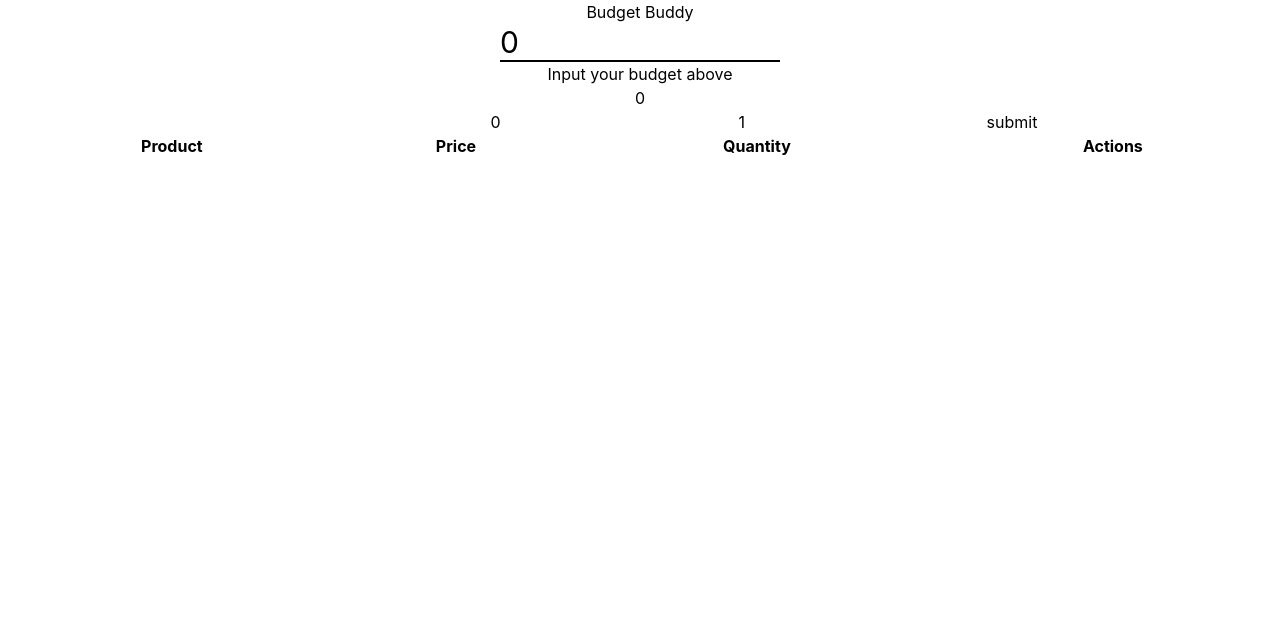
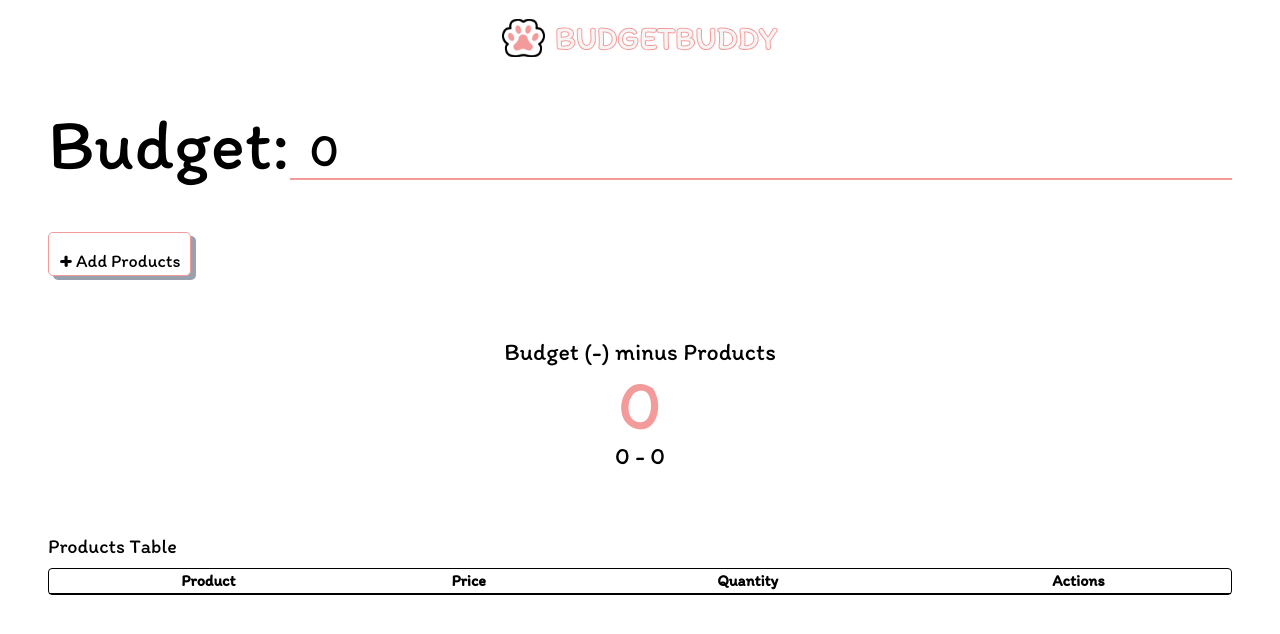
Before and after one commit to dev-dabid/react-ts-budget-buddy, a React (Vite) app: page / in a window 1280 px wide. Shown: the top 634 px of the page. Built offline with nearby package versions, Linux system fonts and the light colour scheme.

Commit message:
refactor: add line of code, update style layouts and properties

```diff
--- a/index.html
+++ b/index.html
@@ -3,8 +3,22 @@
   <head>
     <meta charset="UTF-8" />
     <link rel="icon" type="image/svg+xml" href="/vite.svg" />
+    <link rel="preconnect" href="https://fonts.googleapis.com" />
+    <link rel="preconnect" href="https://fonts.gstatic.com" crossorigin />
+    <link
+      href="https://fonts.googleapis.com/css2?family=Itim&family=Outfit:wght@100..900&display=swap"
+      rel="stylesheet"
+    />
     <meta name="viewport" content="width=device-width, initial-scale=1.0" />
     <title>react-ts-budget-buddy</title>
+
+    <style>
+      .itim-regular {
+        font-family: "Itim", cursive;
+        font-weight: 400;
+        font-style: normal;
+      }
+    </style>
   </head>
   <body>
     <div id="root"></div>
--- a/src/App.tsx
+++ b/src/App.tsx
@@ -3,6 +3,8 @@ import type { GroceryItem } from "./types/index";
 import { useStore } from "./store/store";
 import { useState } from "react";
 import Form from "./components/Form";
+import Button from "./components/Button";
+import bblogo from "./assets/budget-buddy-logo.svg";
 
 const App = () => {
   //STATES
@@ -22,7 +24,7 @@ const App = () => {
     quantity: 1,
   });
 
-  const [isOpen, setIsOpen] = useState<boolean>(true);
+  const [isOpen, setIsOpen] = useState<boolean>(false);
 
   const handleChange = (e: ChangeEvent<HTMLInputElement>) => {
     const name = e.target.name;
@@ -39,18 +41,25 @@ const App = () => {
   };
 
   const updateBudget = items.reduce(
-    (T, item) => T + item.price * item.quantity,
+    (t, item) => t + item.price * item.quantity,
+    0,
+  );
+
+  const totalPriceProducts = items.reduce(
+    (t, item) => t + item.price * item.quantity,
     0,
   );
 
   const subtractBudget = budget - updateBudget;
 
   return (
-    <div className="flex justify-center flex-col items-center">
-      <h1>Budget Buddy </h1>
-      <div className="border-b-2 w-full max-w-70">
+    <div className="flex justify-center flex-col items-center itim-regular p-2 max-w-300 mx-auto">
+      <img src={bblogo} alt="" />
+      <div className="flex items-end mt-10 w-full">
+        <p className="text-3xl sm:text-7xl">Budget:</p>
+        <div className="border-b-2 w-full border-[#F39B9A]">
           <input
-          className="outline-none text-3xl"
+            className="outline-none text-2xl sm:text-5xl pl-5 w-full"
             type="text"
             value={budget}
             onChange={(e: ChangeEvent<HTMLInputElement>) =>
@@ -58,8 +67,21 @@ const App = () => {
             }
           />
         </div>
-      <p>Input your budget above</p>
+      </div>
+
+      <div className="flex justify-start w-full mt-13">
+        <Button />
+      </div>
+
+      <div className="text-center mt-15">
+        <p className="text-lg sm:text-2xl">Budget {`(-)`} minus Products</p>
+        <p className="text-5xl sm:text-7xl text-[#F39B9A]">
           {budget && subtractBudget}
+        </p>
+        <p className="text-2xl">
+          {budget} - {totalPriceProducts}
+        </p>
+      </div>
 
       <div>
         {isOpen && (
@@ -71,9 +93,11 @@ const App = () => {
         )}
       </div>
 
-      <div className="w-full">
+      <div className="w-full mt-15 ">
+        <p className="mb-2 sm: text-xl">Products Table</p>
+        <div className="w-full border rounded">
           <table className="w-full text-start">
-          <tr>
+            <tr className="border-b">
               <th>Product</th>
               <th>Price</th>
               <th>Quantity</th>
@@ -101,6 +125,7 @@ const App = () => {
           </table>
         </div>
       </div>
+    </div>
   );
 };
 
--- /dev/null
+++ b/src/components/Button.tsx
@@ -0,0 +1,11 @@
+const Button = () => {
+  return (
+    <button className="bg-white rounded-[5px] px-2.5 pt-2.5 shadow-[5px_4px_0px] shadow-gray-400 border border-[#F39B9A]">
+      <p className="text-lg">
+        <span className="font-bold text-2xl">+</span> Add Products
+      </p>
+    </button>
+  );
+};
+
+export default Button;
```
Also changed, not shown: src/assets/budget-buddy-logo.svg (added). Lines whose indentation alone changed are shown as unchanged.
